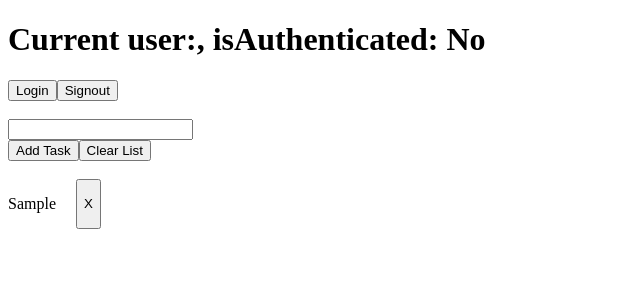
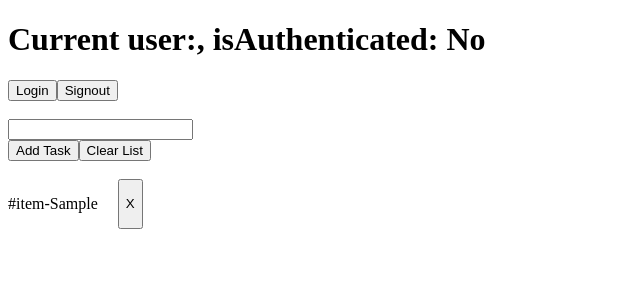
Before and after one commit to acciojob/context-reducer-santmailo, a React app: page / in a window 1280 px wide. Both pictures are taken after typing "Sample" into the empty fields and a click on the button "Add Task". Shown: the top 300 px of the page, without its empty margins (0-640 px from the left). Built offline with nearby package versions, Linux system fonts and the light colour scheme.

Commit message:
attempt 5

```diff
--- a/src/components/App.js
+++ b/src/components/App.js
@@ -78,7 +78,7 @@ const App = () => {
       {list.map((item) => {
         return (
           <div style={{ display: "flex", gap: "20px" }} key={item.idItem}>
-            <p id={item.idItem}>{item.item}</p>
+            <p id={item.idItem}>{`#item-${item.item}`}</p>
             <button
               id={item.removeItem}
               onClick={() => {
```
